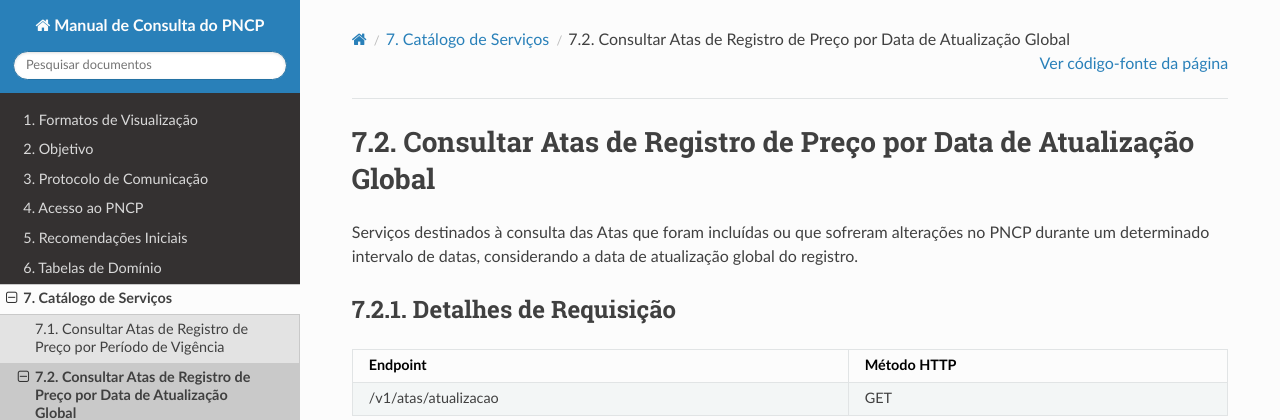
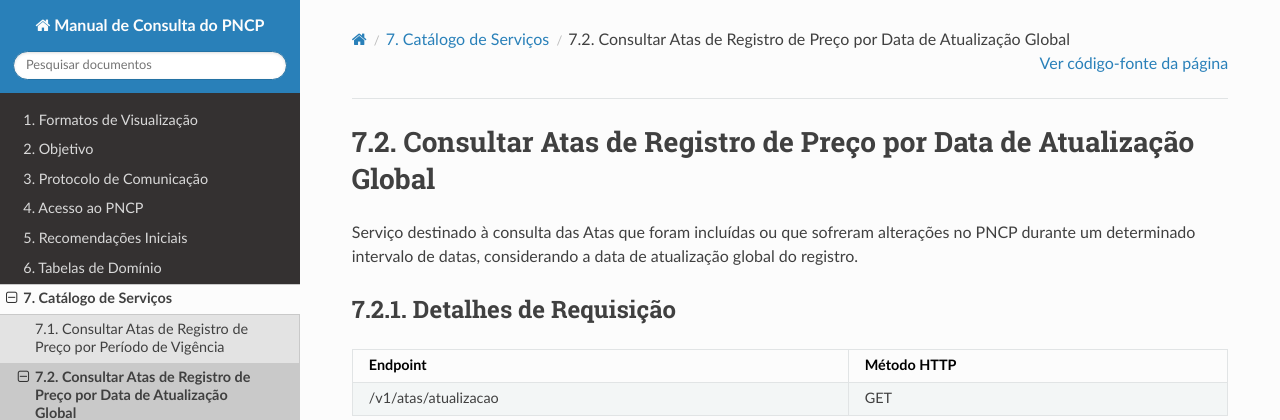
Before and after one commit to sofiaestrelab/Manual-de-Consulta-do-PNCP, a Sphinx documentation site: the page built from docs/source/catalogo_de_servicos/consultar_atas_de_registro_de_preco_por_data_de_atualizacao_global.rst, in a window 1280 px wide. Shown: the top 420 px of the page. Built offline with Sphinx 7.4.7 and the Read the Docs theme 3.1.0, drawn with Linux system fonts in a browser that asks for light colours.

Commit message:
Update consultar_atas_de_registro_de_preco_por_data_de_atualizacao_global.rst

```diff
--- a/docs/source/catalogo_de_servicos/consultar_atas_de_registro_de_preco_por_data_de_atualizacao_global.rst
+++ b/docs/source/catalogo_de_servicos/consultar_atas_de_registro_de_preco_por_data_de_atualizacao_global.rst
@@ -1,7 +1,7 @@
 Consultar Atas de Registro de Preço por Data de Atualização Global
 ==================================================================
 
-Serviços destinados à consulta das Atas que foram incluídas ou que sofreram alterações no PNCP durante um determinado intervalo de datas, considerando a data de atualização global do registro.
+Serviço destinado à consulta das Atas que foram incluídas ou que sofreram alterações no PNCP durante um determinado intervalo de datas, considerando a data de atualização global do registro.
 
 Detalhes de Requisição
 ~~~~~~~~~~~~~~~~~~~~~~
```
